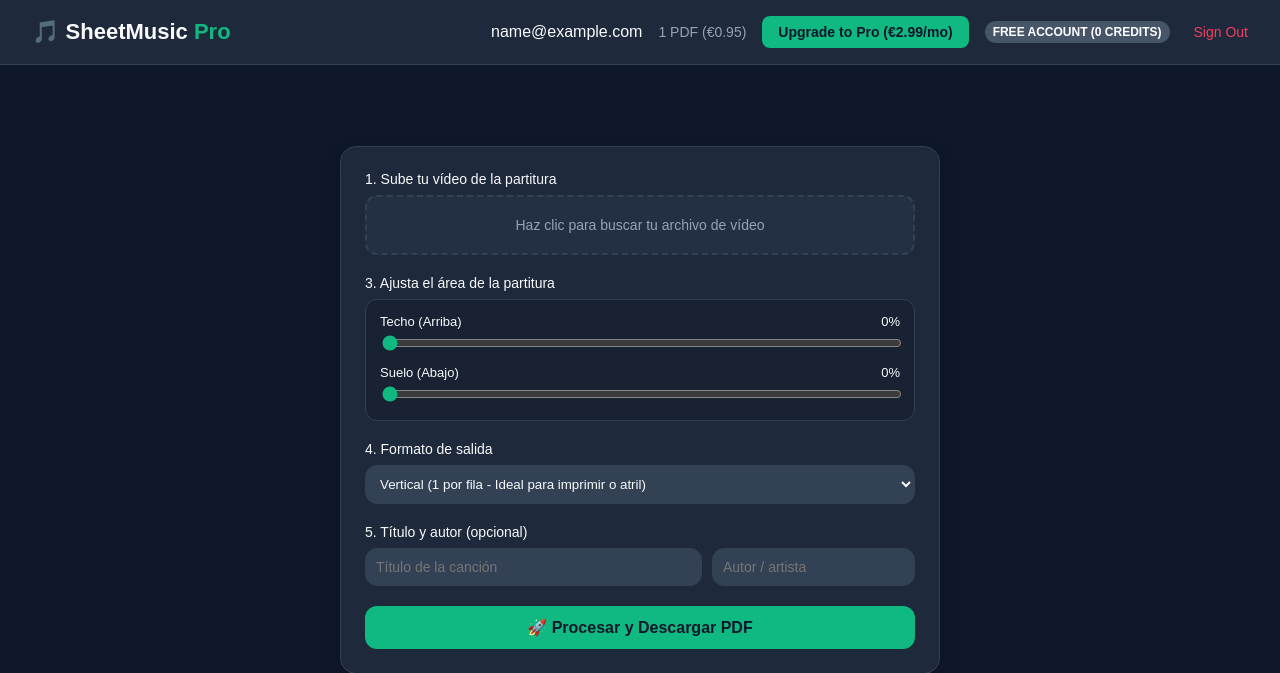
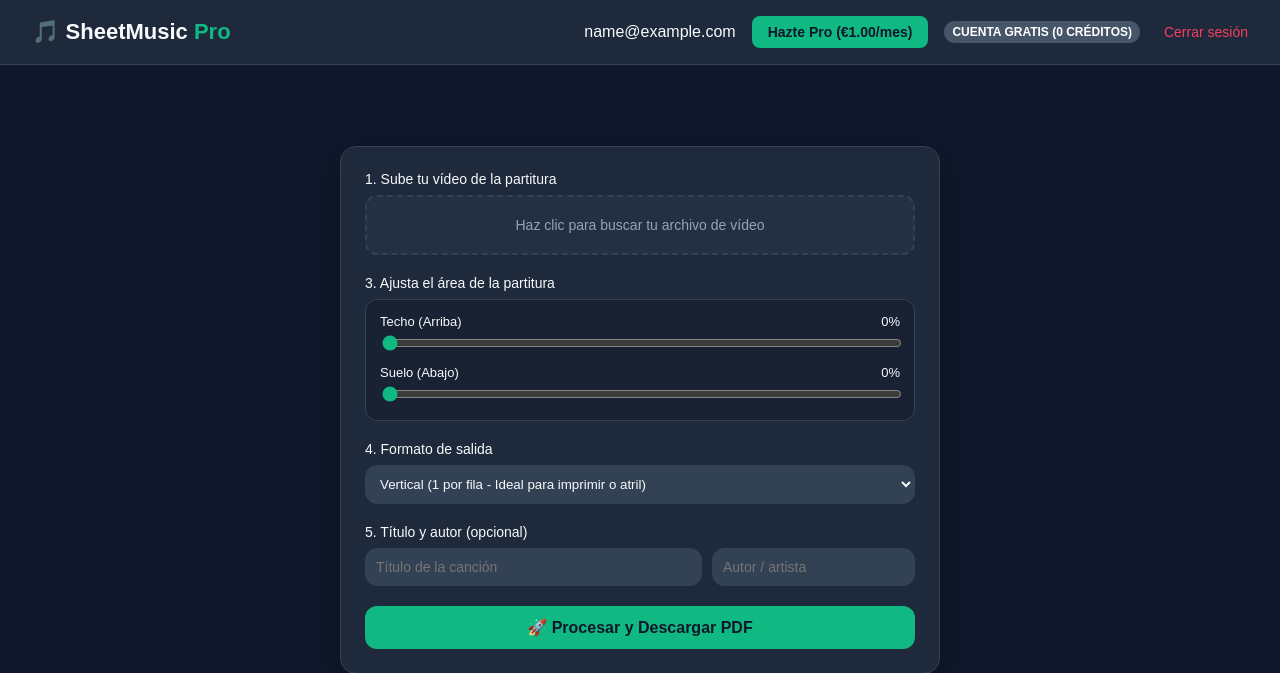
Before and after one commit to davidsantos660/extractor-partituras, a Flask app: page / in a window 1280 px wide. Shown: the top 673 px of the page. Run offline with Flask 3, Linux system fonts and the light colour scheme; the visitor is signed in with stand-in values (Sample User, id 1); data that the repository does not hold is empty; some libraries are stand-ins or nearby versions.

Commit message:
Update index.html

```diff
--- a/templates/index.html
+++ b/templates/index.html
@@ -24,19 +24,18 @@
             {% if session.get('user_email') %}
                 <span>{{ session.get('user_email') }}</span>
                 {% if es_pro %}
-                    <span style="background-color:#10b981; color:#0f172a; padding:4px 8px; border-radius:20px; font-size:12px; font-weight:bold;">PRO MEMBER</span>
+                    <span style="background-color:#10b981; color:#0f172a; padding:4px 8px; border-radius:20px; font-size:12px; font-weight:bold;">MIEMBRO PRO</span>
                 {% elif creditos > 0 %}
-                    <a href="/comprar/suscripcion" style="background-color:#10b981; color:#0f172a; text-decoration:none; padding:8px 16px; border-radius:8px; font-weight:600; font-size:14px;">Upgrade to Pro (€2.99/mo)</a>
-                    <span style="background-color:#3b82f6; color:#fff; padding:4px 8px; border-radius:20px; font-size:12px; font-weight:bold;">{{ creditos }} CREDITS LEFT</span>
+                    <a href="/comprar/suscripcion" style="background-color:#10b981; color:#0f172a; text-decoration:none; padding:8px 16px; border-radius:8px; font-weight:600; font-size:14px;">Hazte Pro (€1.00/mes)</a>
+                    <span style="background-color:#3b82f6; color:#fff; padding:4px 8px; border-radius:20px; font-size:12px; font-weight:bold;">{{ creditos }} CRÉDITOS</span>
                 {% else %}
-                    <a href="/comprar/credito" style="color:#94a3b8; text-decoration:none; font-size:14px;">1 PDF (€0.95)</a>
-                    <a href="/comprar/suscripcion" style="background-color:#10b981; color:#0f172a; text-decoration:none; padding:8px 16px; border-radius:8px; font-weight:600; font-size:14px;">Upgrade to Pro (€2.99/mo)</a>
-                    <span style="background-color:#475569; color:#fff; padding:4px 8px; border-radius:20px; font-size:12px; font-weight:bold;">FREE ACCOUNT ({{ creditos }} CREDITS)</span>
+                    <a href="/comprar/suscripcion" style="background-color:#10b981; color:#0f172a; text-decoration:none; padding:8px 16px; border-radius:8px; font-weight:600; font-size:14px;">Hazte Pro (€1.00/mes)</a>
+                    <span style="background-color:#475569; color:#fff; padding:4px 8px; border-radius:20px; font-size:12px; font-weight:bold;">CUENTA GRATIS ({{ creditos }} CRÉDITOS)</span>
                 {% endif %}
-                <a href="/logout" style="color:#f43f5e; text-decoration:none; margin-left:8px; font-size:14px;">Sign Out</a>
+                <a href="/logout" style="color:#f43f5e; text-decoration:none; margin-left:8px; font-size:14px;">Cerrar sesión</a>
             {% else %}
-                <a href="/login" style="color:#f8fafc; text-decoration:none; margin-right:16px; font-size:14px;">Log In</a>
-                <a href="/registro" style="background-color:#10b981; color:#0f172a; text-decoration:none; padding:8px 16px; border-radius:8px; font-weight:600; font-size:14px;">Sign Up</a>
+                <a href="/login" style="color:#f8fafc; text-decoration:none; margin-right:16px; font-size:14px;">Iniciar sesión</a>
+                <a href="/registro" style="background-color:#10b981; color:#0f172a; text-decoration:none; padding:8px 16px; border-radius:8px; font-weight:600; font-size:14px;">Registrarse</a>
             {% endif %}
         </div>
     </header>
```
